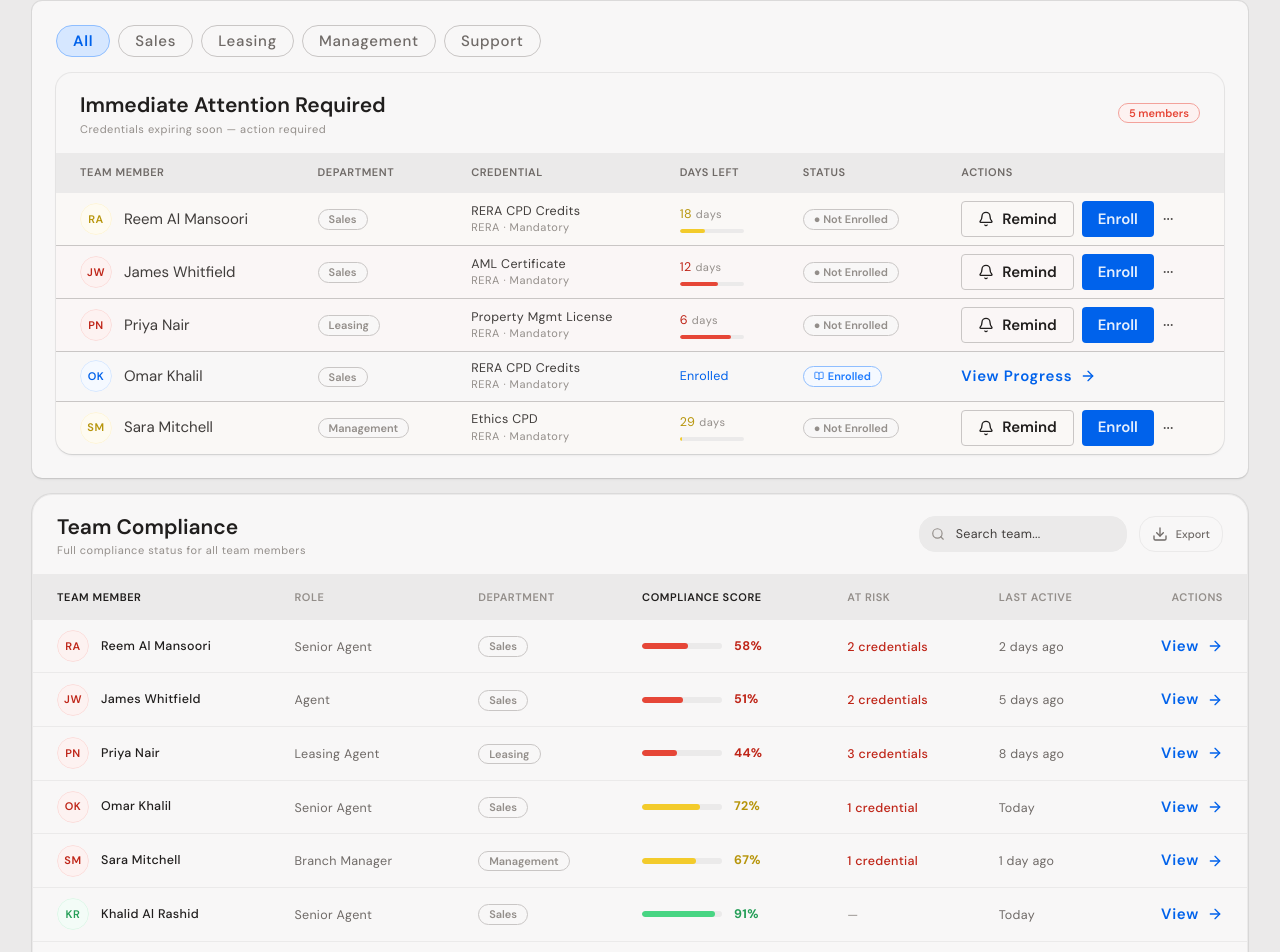
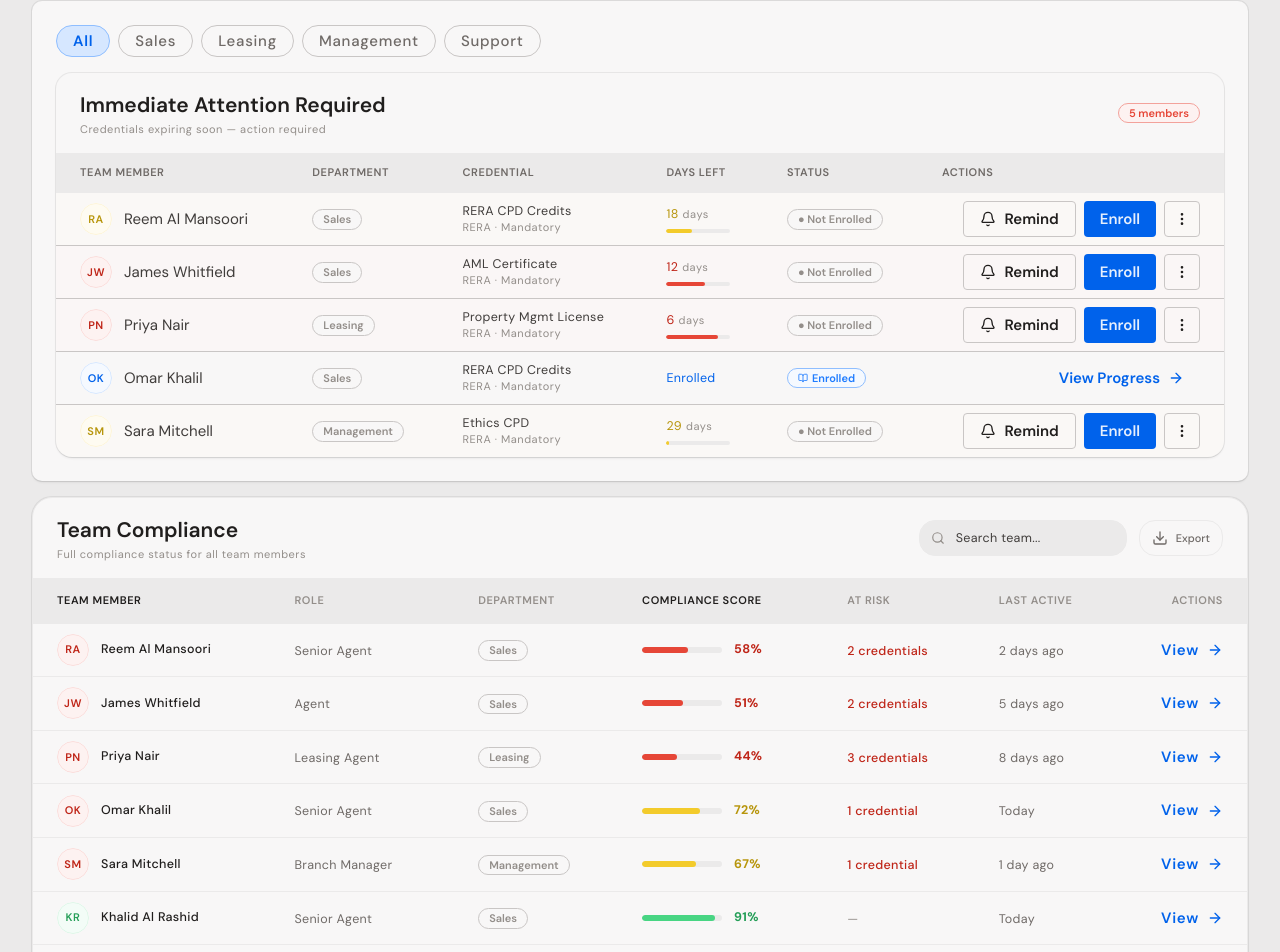
Before and after one commit to Gianeo/thinkprop, a Next.js app: page /design-system in a window 1280 px wide. Shown: the part 2233-3185 px from the top of the page. Built offline with nearby package versions, Linux system fonts and the light colour scheme.

Commit message:
buttons 26/02/26

```diff
--- a/components/admin/RiskTable.tsx
+++ b/components/admin/RiskTable.tsx
@@ -1,6 +1,6 @@
 'use client'
 
-import { ArrowRight, Bell, BookOpen, CheckCircle, MoreHorizontal } from 'lucide-react'
+import { ArrowRight, Bell, BookOpen, CheckCircle, MoreVertical } from 'lucide-react'
 import type { AtRiskPerson } from '@/lib/types'
 import {
   Table,
@@ -146,7 +146,7 @@ export default function RiskTable({ data, onRemind, remindedIds }: RiskTableProp
                   )}
                 </TableCell>
 
-                <TableCell>
+                <TableCell className='flex justify-end'>
                   {isReminded ? (
                     <span className="flex items-center gap-1.5 type-caption text-success-default">
                       <CheckCircle size={12} />
@@ -156,10 +156,9 @@ export default function RiskTable({ data, onRemind, remindedIds }: RiskTableProp
                     <Button
                       variant="link"
                       withIcon="after"
-                      className="h-auto p-0 type-caption text-primary-default hover:no-underline"
                     >
                       View Progress
-                      <ArrowRight size={12} />
+                      <ArrowRight />
                     </Button>
                   ) : (
                     <div className="flex items-center gap-2">
@@ -178,8 +177,10 @@ export default function RiskTable({ data, onRemind, remindedIds }: RiskTableProp
                       </Button>
 
                       <DropdownMenu>
-                        <DropdownMenuTrigger>
-                          <MoreHorizontal size={12} />
+                        <DropdownMenuTrigger asChild>
+                          <Button variant="outline" size="icon" withIcon="only">
+                            <MoreVertical size={12} />
+                          </Button>
                         </DropdownMenuTrigger>
                         <DropdownMenuContent>
                           <DropdownMenuItem>View Profile</DropdownMenuItem>
```
